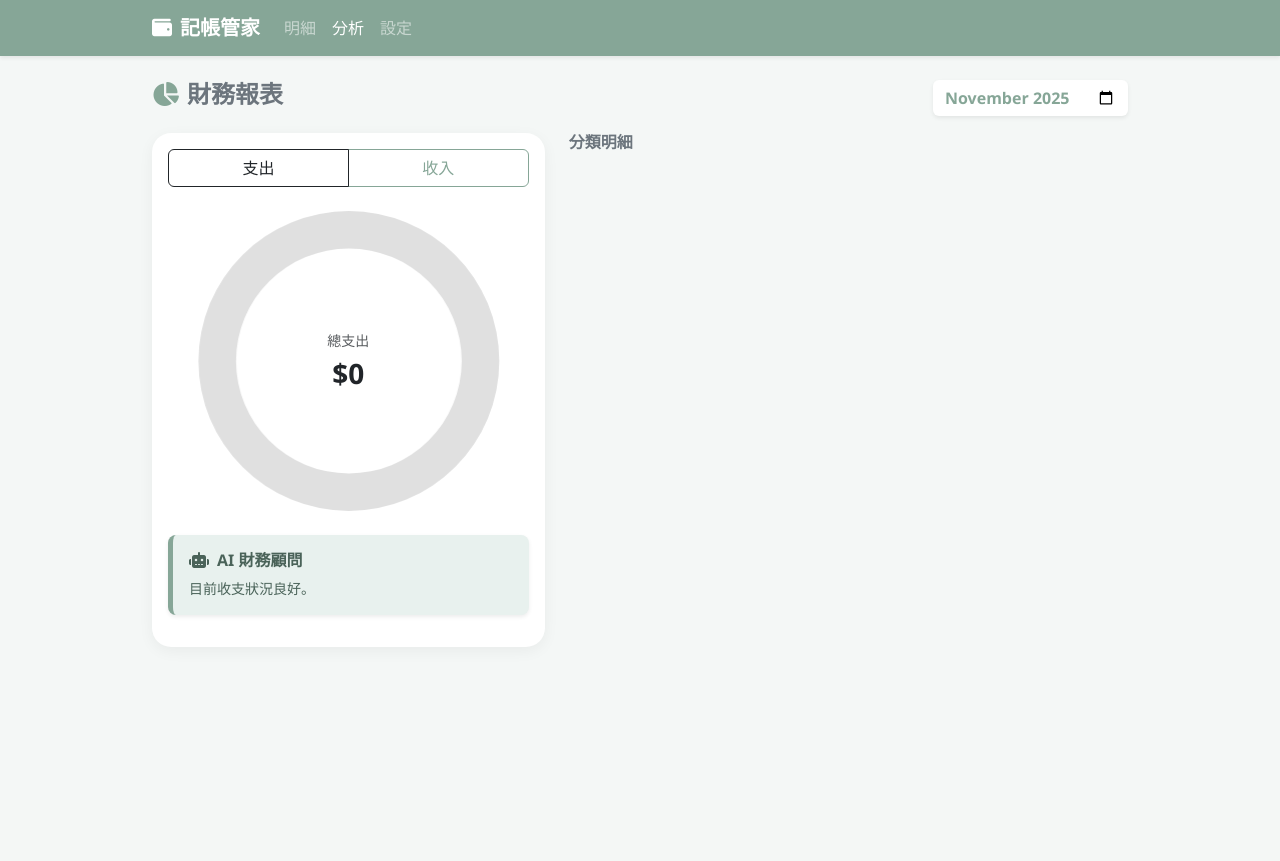
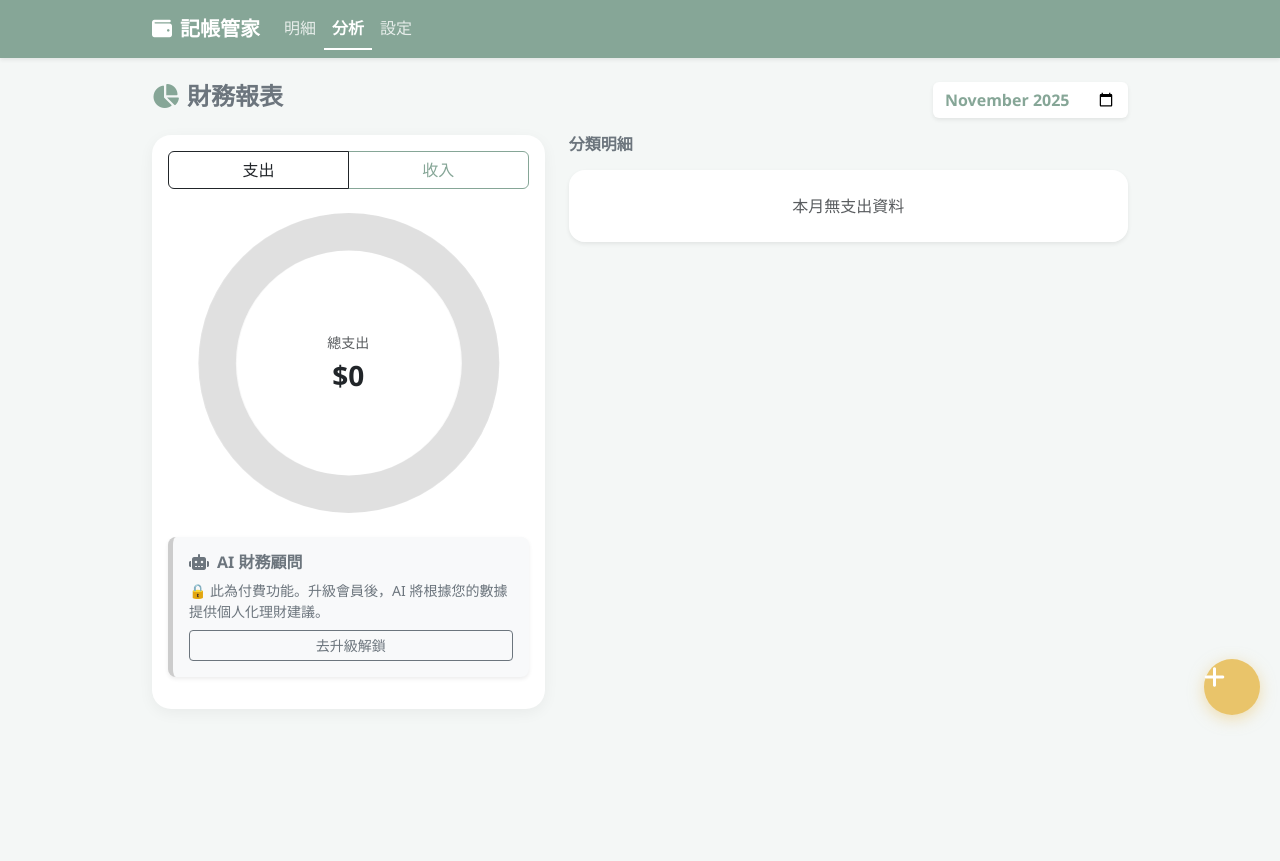
Before and after one commit to Waynejman/finance-app, a Flask app: page /analysis in a window 1280 px wide. Before the commit the page ends 615 px from the top, so only its background shows below. Run offline with Flask 3, Linux system fonts and the light colour scheme; the visitor is signed in with stand-in values (Sample User, id 1); data that the repository does not hold is empty.

Commit message:
Update features and fix bugs

```diff
--- a/app.py
+++ b/app.py
@@ -9,9 +9,9 @@ import csv
 import io
 
 app = Flask(__name__)
-app.config['SECRET_KEY'] = 'your_secret_key' # 正式上線建議改複雜一點
+app.config['SECRET_KEY'] = 'your_secret_key'
 
-# --- 資料庫連線設定 (Render / Local 自動切換) ---
+# 資料庫連線
 database_url = os.environ.get('DATABASE_URL')
 if database_url and database_url.startswith("postgres://"):
     database_url = database_url.replace("postgres://", "postgresql://")
@@ -37,6 +37,8 @@ class User(UserMixin, db.Model):
     display_name = db.Column(db.String(50))
     bio = db.Column(db.String(200))
     fire_target = db.Column(db.Integer, default=10000000)
+    # ★ 新增：是否為付費會員
+    is_premium = db.Column(db.Boolean, default=False)
 
     transactions = db.relationship('Transaction', backref='owner', lazy=True)
     subscriptions = db.relationship('Subscription', backref='owner', lazy=True)
@@ -104,7 +106,6 @@ def init_achievements():
     except:
         pass
 
-# 初始化資料庫
 with app.app_context():
     db.create_all()
     init_achievements()
@@ -134,7 +135,8 @@ def register():
         if User.query.filter_by(username=username).first():
             flash('帳號已存在！')
             return redirect(url_for('register'))
-        new_user = User(username=username, display_name=username, bio="新手理財中")
+        # 預設 is_premium=False (免費版)
+        new_user = User(username=username, display_name=username, bio="新手理財中", is_premium=False)
         new_user.set_password(password)
         db.session.add(new_user)
         db.session.commit()
@@ -180,7 +182,6 @@ def index():
         check_achievements(current_user, transaction=new_trans)
         return redirect(url_for('index'))
 
-    # ★ 日期篩選修復 (兼容 Postgres)
     current_month = request.args.get('month', datetime.now().strftime('%Y-%m'))
     try:
         m_year, m_month = map(int, current_month.split('-'))
@@ -199,7 +200,6 @@ def index():
     all_expense = db.session.query(func.sum(Transaction.amount)).filter_by(user_id=current_user.id, type='expense').scalar() or 0
     net_worth = all_income - all_expense
 
-    # ★ 除以零防呆
     fire_progress = 0
     if current_user.fire_target > 0:
         fire_progress = min(100, int((net_worth / current_user.fire_target) * 100))
@@ -210,7 +210,6 @@ def index():
 @app.route('/analysis')
 @login_required
 def analysis():
-    # ★ 日期篩選修復 (兼容 Postgres)
     current_month = request.args.get('month', datetime.now().strftime('%Y-%m'))
     try:
         m_year, m_month = map(int, current_month.split('-'))
@@ -243,29 +242,28 @@ def analysis():
 
     user_budgets = Budget.query.filter_by(user_id=current_user.id).all()
     budget_analysis = []
-
     for b in user_budgets:
         spent = exp_grouped.get(b.category, {'total': 0})['total']
-        # ★ 除以零防呆
-        if b.amount > 0:
-            percent = min(100, int((spent / b.amount) * 100))
-        else:
-            percent = 100 if spent > 0 else 0
-
+        if b.amount > 0: percent = min(100, int((spent / b.amount) * 100))
+        else: percent = 100 if spent > 0 else 0
         status = "danger" if percent >= 100 else ("warning" if percent >= 80 else "success")
         budget_analysis.append({"category": b.category, "limit": b.amount, "spent": spent, "percent": percent, "status": status})
 
-    top_cat = max(exp_grouped, key=lambda k: exp_grouped[k]['total']) if exp_grouped else None
-
-    # ★ AI 建議邏輯 & 除以零防呆
-    ai_advice = "目前收支狀況良好。"
-    if total_inc > 0:
-        rate = (total_inc - total_exp) / total_inc
-        if rate < 0: ai_advice = f"本月已透支！最大支出為「{top_cat}」，請注意。"
-        elif rate < 0.2: ai_advice = "儲蓄率偏低，建議設定預算來控制花費。"
-        else: ai_advice = "儲蓄率健康！可以考慮將結餘進行投資。"
-    elif total_exp > 0:
-        ai_advice = "本月尚無收入，但已有支出，請注意現金流。"
+    # ★ 付費版功能檢查：AI 顧問
+    ai_advice = ""
+    if current_user.is_premium:
+        top_cat = max(exp_grouped, key=lambda k: exp_grouped[k]['total']) if exp_grouped else None
+        if total_inc > 0:
+            rate = (total_inc - total_exp) / total_inc
+            if rate < 0: ai_advice = f"本月已透支！最大支出為「{top_cat}」，請注意。"
+            elif rate < 0.2: ai_advice = "儲蓄率偏低，建議設定預算來控制花費。"
+            else: ai_advice = "儲蓄率健康！可以考慮將結餘進行投資。"
+        elif total_exp > 0:
+            ai_advice = "本月尚無收入，但已有支出，請注意現金流。"
+        else:
+            ai_advice = "目前沒有資料，快去記一筆吧！"
+    else:
+        ai_advice = "🔒 此為付費功能。升級會員後，AI 將根據您的數據提供個人化理財建議。"
 
     return render_template('analysis.html',
                            exp_grouped=exp_grouped, inc_grouped=inc_grouped,
@@ -307,8 +305,7 @@ def update_budget():
                 existing = Budget.query.filter_by(user_id=current_user.id, category=cat).first()
                 if existing: existing.amount = amount
                 else: db.session.add(Budget(category=cat, amount=amount, owner=current_user))
-            except ValueError:
-                pass
+            except ValueError: pass
     db.session.commit()
     check_achievements(current_user, budget=True)
     flash('預算設定已更新！')
@@ -319,10 +316,8 @@ def update_budget():
 def update_profile():
     current_user.display_name = request.form['display_name']
     current_user.bio = request.form['bio']
-    try:
-        current_user.fire_target = int(request.form['fire_target'])
-    except ValueError:
-        pass
+    try: current_user.fire_target = int(request.form['fire_target'])
+    except ValueError: pass
     db.session.commit()
     flash('設定已更新！')
     return redirect(url_for('settings'))
@@ -351,9 +346,14 @@ def submit_feedback():
         flash('感謝您的回饋！我們會盡快處理。')
     return redirect(url_for('settings'))
 
+# ★ 付費版功能檢查：匯出 CSV
 @app.route('/export_csv')
 @login_required
 def export_csv():
+    if not current_user.is_premium:
+        flash('🔒 匯出報表為付費功能，請升級會員。')
+        return redirect(url_for('settings'))
+
     all_trans = Transaction.query.filter_by(user_id=current_user.id).order_by(Transaction.date.desc()).all()
     output = io.StringIO()
     output.write(u'\ufeff')
@@ -363,6 +363,15 @@ def export_csv():
         t_type_zh = "支出" if t.type == "expense" else "收入"
         writer.writerow([t.date.strftime('%Y-%m-%d'), t_type_zh, t.main_category, t.item_name, t.amount, t.note])
     return Response(output.getvalue(), mimetype="text/csv", headers={"Content-disposition": "attachment; filename=finance_report.csv"})
+
+# ★ 新增：模擬升級會員路由
+@app.route('/upgrade_membership')
+@login_required
+def upgrade_membership():
+    current_user.is_premium = True
+    db.session.commit()
+    flash('🎉 恭喜！您已升級為付費會員，所有功能已解鎖。')
+    return redirect(url_for('settings'))
 
 @app.route('/settings')
 @login_required
--- a/templates/analysis.html
+++ b/templates/analysis.html
@@ -11,28 +11,21 @@
         body { background-color: var(--secondary); font-family: 'Segoe UI', sans-serif; padding-bottom: 80px; }
         .desktop-container { max-width: 1000px; margin: auto; }
         .card-custom { border: none; border-radius: 1.2rem; box-shadow: 0 4px 15px rgba(0,0,0,0.05); }
-
-        /* RWD 設定 */
         .navbar-desktop { display: flex; background-color: var(--primary); }
         .mobile-bottom-nav { display: none; }
-
-        @media (max-width: 991px) {
-            .navbar-desktop { display: none !important; }
-            .mobile-bottom-nav { display: flex; }
-            .container { padding-left: 20px; padding-right: 20px; }
-        }
-
-        /* 底部導航 */
-        .mobile-bottom-nav {
-            position: fixed; bottom: 0; left: 0; width: 100%; height: 65px;
-            background: white; border-top: 1px solid #eee; z-index: 1000;
-            justify-content: space-around; align-items: center; box-shadow: 0 -2px 10px rgba(0,0,0,0.05);
-        }
+        @media (max-width: 991px) { .navbar-desktop { display: none !important; } .mobile-bottom-nav { display: flex; } .container { padding-left: 20px; padding-right: 20px; } }
+        .mobile-bottom-nav { position: fixed; bottom: 0; left: 0; width: 100%; height: 65px; background: white; border-top: 1px solid #eee; z-index: 1000; justify-content: space-around; align-items: center; box-shadow: 0 -2px 10px rgba(0,0,0,0.05); }
         .mobile-nav-item { text-decoration: none; color: #999; text-align: center; font-size: 0.75rem; display: flex; flex-direction: column; width: 25%; }
         .mobile-nav-item i { font-size: 1.4rem; margin-bottom: 2px; }
         .mobile-nav-item.active { color: var(--primary); font-weight: bold; }
+        .fab-btn { position: fixed; bottom: 85px; right: 20px; width: 56px; height: 56px; border-radius: 50%; background-color: var(--accent); color: white; border: none; box-shadow: 0 4px 15px rgba(233, 196, 106, 0.5); font-size: 1.5rem; z-index: 999; align-items: center; justify-content: center; text-decoration: none; }
 
         .ai-card { background-color: #E8F1EE; border-left: 5px solid var(--primary); color: #4A6359; }
+        /* 鎖定狀態的 AI 卡片樣式 */
+        .ai-card-locked { background-color: #f8f9fa; border-left: 5px solid #ccc; color: #6c757d; }
+
+        .progress-budget { height: 8px; border-radius: 4px; background-color: #e9ecef; }
+        .nav-link { color: rgba(255,255,255,0.8) !important; } .nav-link.active { color: #fff !important; font-weight: 700; border-bottom: 2px solid #fff; }
         .btn-check:checked + .btn-outline-custom { background-color: var(--primary); color: white; border-color: var(--primary); }
         .btn-outline-custom { color: var(--primary); border-color: var(--primary); }
     </style>
@@ -74,9 +67,12 @@
                             </div>
                         </div>
 
-                        <div class="mt-4 p-3 rounded-3 text-start ai-card shadow-sm mb-3">
+                        <div class="mt-4 p-3 rounded-3 text-start shadow-sm mb-3 {{ 'ai-card' if user.is_premium else 'ai-card-locked' }}">
                             <h6 class="fw-bold"><i class="fas fa-robot me-2"></i>AI 財務顧問</h6>
                             <p class="small mb-0">{{ ai_advice }}</p>
+                            {% if not user.is_premium %}
+                                <a href="/settings" class="btn btn-sm btn-outline-secondary mt-2 w-100">去升級解鎖</a>
+                            {% endif %}
                         </div>
 
                         {% if budget_analysis %}
@@ -87,7 +83,7 @@
                                 <div class="d-flex justify-content-between small mb-1">
                                     <span class="fw-bold">{{ b.category }}</span><span class="text-muted">${{ b.spent }} / ${{ b.limit }}</span>
                                 </div>
-                                <div class="progress" style="height: 6px;">
+                                <div class="progress progress-budget">
                                     <div class="progress-bar bg-{{ b.status }}" role="progressbar" style="width: {{ b.percent }}%"></div>
                                 </div>
                             </div>
@@ -101,6 +97,7 @@
             <div class="col-lg-7">
                 <h6 class="mb-3 text-secondary fw-bold">分類明細</h6>
                 <div class="accordion shadow-sm rounded-4 overflow-hidden border-0" id="accordionExpense">
+                    {% if exp_grouped|length == 0 %} <div class="p-4 text-center bg-white text-muted">本月無支出資料</div> {% endif %}
                     {% for cat, data in exp_grouped.items() %}
                     <div class="accordion-item border-0 border-bottom">
                         <h2 class="accordion-header"><button class="accordion-button collapsed py-3" type="button" data-bs-toggle="collapse" data-bs-target="#ce{{ loop.index }}"><div class="d-flex justify-content-between w-100 me-3"><span class="fw-bold"><i class="fas fa-circle me-2 small" style="color: var(--expense);"></i> {{ cat }}</span><span class="fw-bold">${{ data.total }}</span></div></button></h2>
@@ -109,6 +106,7 @@
                     {% endfor %}
                 </div>
                 <div class="accordion shadow-sm rounded-4 overflow-hidden d-none border-0" id="accordionIncome">
+                    {% if inc_grouped|length == 0 %} <div class="p-4 text-center bg-white text-muted">本月無收入資料</div> {% endif %}
                     {% for cat, data in inc_grouped.items() %}
                     <div class="accordion-item border-0 border-bottom">
                         <h2 class="accordion-header"><button class="accordion-button collapsed py-3" type="button" data-bs-toggle="collapse" data-bs-target="#ci{{ loop.index }}"><div class="d-flex justify-content-between w-100 me-3"><span class="fw-bold"><i class="fas fa-circle me-2 small" style="color: var(--income);"></i> {{ cat }}</span><span class="fw-bold">${{ data.total }}</span></div></button></h2>
@@ -127,7 +125,7 @@
         <a href="#" class="mobile-nav-item disabled" style="opacity:0;">.</a>
         <a href="/settings" class="mobile-nav-item"><i class="fas fa-cog"></i>設定</a>
     </nav>
-    <a href="/" class="btn rounded-circle shadow-lg d-flex d-lg-none align-items-center justify-content-center" style="position:fixed; bottom:85px; right:20px; width:56px; height:56px; background:var(--accent); color:white; font-size:1.5rem; z-index:999;"><i class="fas fa-plus"></i></a>
+    <a href="/" class="fab-btn"><i class="fas fa-plus"></i></a>
 
     <script>
         const expLabels = {{ exp_labels | tojson }};
```
Also changed, not shown: templates/settings.html (+39 -106 lines), instance/finance.db.
